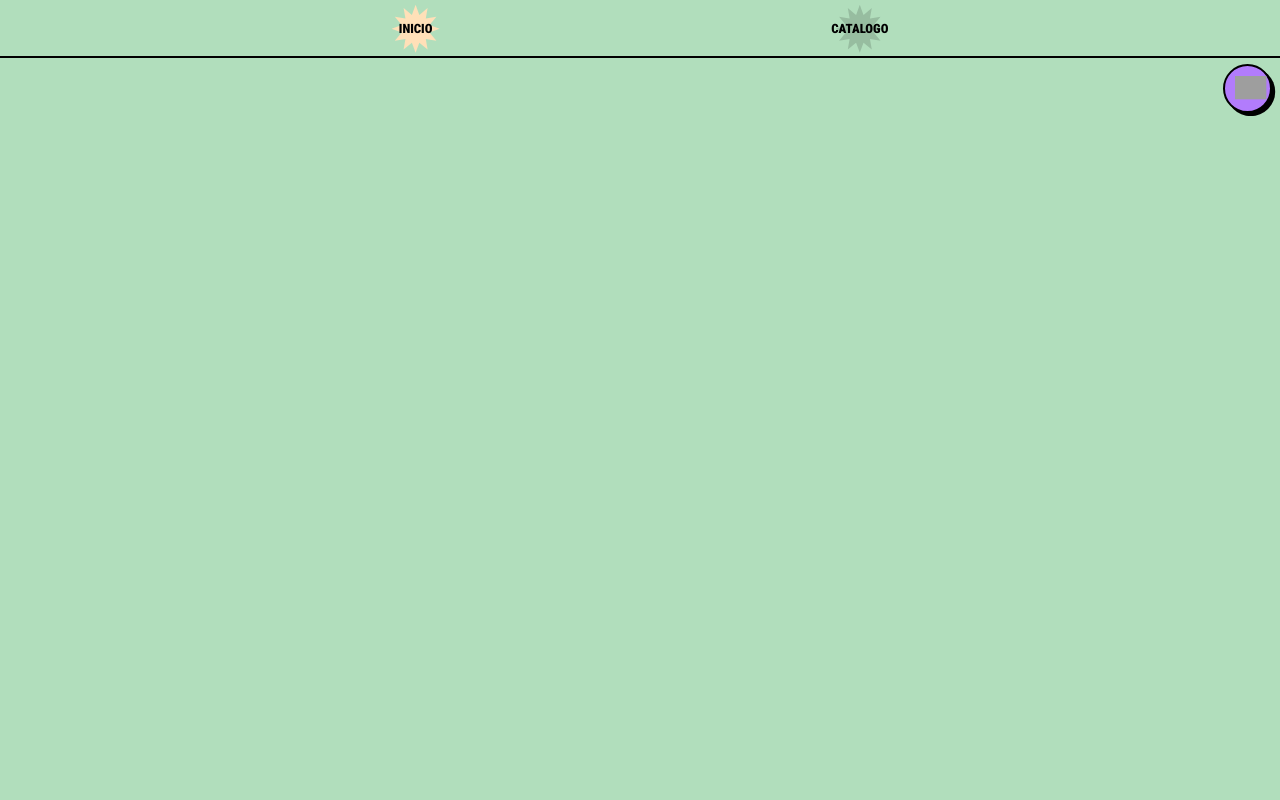
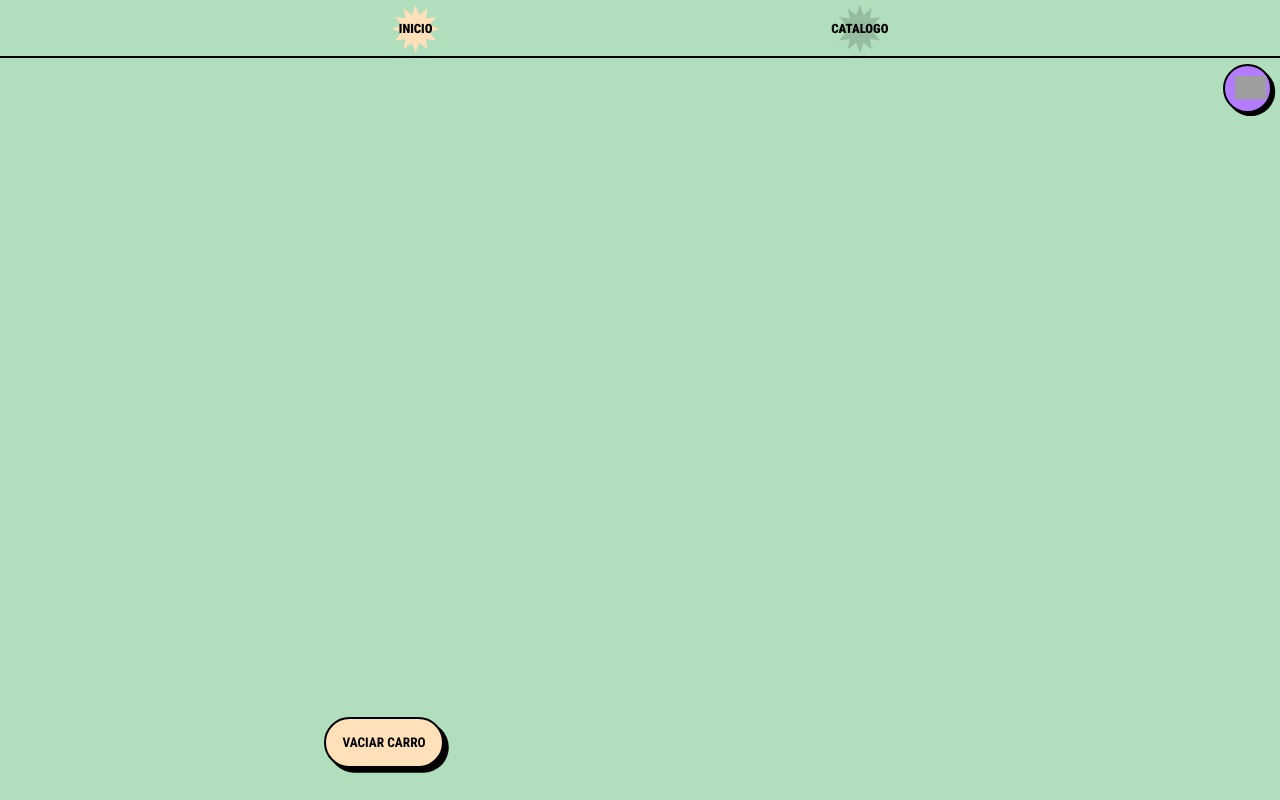
Before and after one commit to juanOllo/ArteYSoluciones_eCommerce_React, a React (Create React App) app: page /carro in a window 1280 px wide. Built offline with nearby package versions, Linux system fonts and the light colour scheme; grey boxes are pictures that could not be loaded.

Commit message:
arranque pagina del carrito

```diff
--- a/src/Navbar.css
+++ b/src/Navbar.css
@@ -45,13 +45,16 @@
     text-decoration: none;
 }
 
+.navbar-btn:hover{
+    scale: 1.2;
+}
+
 .navbar-btn p{
     position: relative;
     top: -2.5rem;
 }
 
 .estrella {
-    background-color: var(--amarillo);
     background-color: rgba(0, 0, 0, 0.15);
     width: 3rem;
     height: 3rem;
--- a/src/pages/CarroDeCompra.css
+++ b/src/pages/CarroDeCompra.css
@@ -6,8 +6,103 @@
 
     width: 100%;
     height: 100svh;
+
+    display: flex;
+    justify-content: center;
 }
 
-#carro-de-compra *{
+/* #carro-de-compra *{
     margin: 0;
+} */
+
+.car-tile{
+    /* background-color: rgba(0, 0, 0, 50%); */
+    padding-top: 3.5rem;
+    width: 40%;
+
+    display: flex;
+    flex-direction: column;
+    /* justify-content: center; */
+    align-items: center;
+    gap: 2rem;
+    overflow: visible;
 }
+
+.list-div {
+    padding-right: 5.5rem;
+    padding-right: 0.5rem;
+    width: 90%;
+    padding-top: 1rem;
+    /* border-bottom: 3px solid black; */
+
+    overflow-y: scroll;
+    scrollbar-width: none;
+    overflow: visible;
+}
+
+.carrito-articulo{
+    background-color: rgba(0, 0, 0, 0.1);
+    background-color: var(--amarillo);
+    height: 5rem;
+    padding: 1rem;
+    border-radius: 0.3rem;
+    border: 2px solid black;
+    box-shadow: 0.3rem 0.3rem black;
+    margin-bottom: 1rem;
+
+    display: flex;
+    justify-content: space-between;
+    align-items: center;
+    gap: 1rem;
+
+    font-family: var(--ffamily01);
+    color: black;
+    text-decoration: none;
+    overflow: visible;
+}
+
+.carrito-articulo:hover{
+    animation: carrito-article-anim 0.1s forwards;
+}
+
+@keyframes carrito-article-anim {
+    100%{
+        box-shadow: 0 0 transparent;
+        transform: translate(0.3rem, 0.3rem);
+        /* background-color: antiquewhite; */
+    }
+}
+
+.carrito-articulo-img{
+    height: 4rem;
+}
+
+/* .carrito-articulo span{} */
+
+/* .carrito-articulo-precio{
+    margin-left: auto;
+} */
+
+.remove-article-btn{
+    width: 1.7rem;
+    height: 1.7rem;
+    border: 2px solid black;
+    border-radius: 50%;
+    background-color:rgb(252, 56, 56);
+
+    margin-bottom: auto;
+}
+
+.remove-article-btn:hover {
+    cursor: pointer;
+    background-color:rgb(238, 103, 103);
+}
+
+.clear-car-btn {
+    margin: auto 0 2rem;
+}
+
+/* .carrito-span{
+    position: relative;
+    right: -7rem;
+} */
--- a/src/pages/CarroDeCompra.jsx
+++ b/src/pages/CarroDeCompra.jsx
@@ -1,5 +1,6 @@
 import React from "react";
 import './CarroDeCompra.css'
+import { Link } from "react-router-dom";
 
 let listaDeArticulos = [
     {
@@ -46,6 +47,8 @@ class CarroDeCompra extends React.Component{
 
         this.loadCartList = this.loadCartList.bind(this);
         this.clearCartList = this.clearCartList.bind(this);
+        this.removeArticle = this.removeArticle.bind(this);
+        this.changeCant = this.changeCant.bind(this);
 
         this.loadCartList();
     }
@@ -70,47 +73,100 @@ class CarroDeCompra extends React.Component{
             for (const d of data) {
                 const articulo = listaDeArticulos.find(a => a.id === d.id);
                 if (articulo) {
-                    finalList.unshift({ ...articulo, precioFinal: d.precio });
+                    finalList.push({ ...articulo, precioFinal: d.precio, cant: d.cant });
                 }
             }
         }
 
-        // console.log("final list: ", finalList);
+        console.log("final list: ", finalList);
 
         this.state = {
             cartList : finalList
         }
     }
 
-    clearCartList(){
+    clearCartList(e){
         localStorage.clear("cart");
+
+        e.target.style.animation = "encargar-btn-ready-click-anim 0.1s ease-in-out";
+        setTimeout(() => {
+            e.target.style.animation = "none";
+        }, 100);
 
         this.setState({
             cartList: []
         })
     }
 
+    removeArticle(e){
+        const indexToRemove = e.target.value;
+
+        // btn.value es el index del articulo a borrar
+        this.state.cartList.splice(indexToRemove, 1);
+        this.setState({
+            cartList : this.state.cartList
+        })
+
+        // tamb borro el articulo en el localStorage
+        const data = localStorage.getItem("cart") ? JSON.parse(localStorage.getItem("cart")) : [];
+        data.splice(indexToRemove, 1);
+        localStorage.setItem("cart", JSON.stringify(data));
+
+    }
+
+    changeCant(e){
+        const indexToEdit = e.target.value;
+
+        switch (e.target.innerText) {
+            case '+':
+                this.state.cartList[indexToEdit].cant++;
+                break;
+
+            case '-':
+                if (this.state.cartList[indexToEdit].cant > 1) {
+                    this.state.cartList[indexToEdit].cant--;
+                }
+                break;
+
+            default:
+                break;
+        }
+
+        this.setState({
+            cartList: this.state.cartList
+        })
+    }
+
     render(){
-        // this.loadCartList();
 
-        // console.log("cartList: ", this.state.cartList);
-
-        const list = this.state.cartList.map(elem => {
+        const list = this.state.cartList.map((elem, index) => {
             return (
-                <li className="carrito-articulo">
-                    <img style={{height: "3rem"}} className="carrito-articulo-img" src={elem.imagen} alt="imagen del producto"/>
-                    <h4 className="carrito-articulo-h4">{elem.nombre}</h4>
-                    <h4 className="carrito-articulo-h4">{elem.precios[elem.precioFinal][0]} ${elem.precios[elem.precioFinal][1]}</h4>
-                </li>
+                <article className="carrito-articulo">
+                    <img className="carrito-articulo-img" src={elem.imagen} alt="imagen del producto"/>
+                    <Link to="/producto" state={{itemId : elem.id}} style={{color: "black"}}>{elem.nombre}</Link>
+                    {/* <span style={{display: "flex", flexDirection: "column",  marginLeft: "auto"}}>
+                        <span className="carrito-span" style={{display: "flex"}}>
+                            <div>x</div>
+                            <div>{elem.cant}</div>
+                        </span>
+                            <button style={{cursor: "pointer", width: "2.5rem", height: "2rem"}} value={index} onClick={this.changeCant}>-</button>
+                            <button style={{cursor: "pointer", width: "2.5rem", height: "2rem"}} value={index} onClick={this.changeCant}>+</button>
+                    </span> */}
+                    <h4 style={{marginLeft: "auto"}} className="carrito-articulo-precio">{elem.precios[elem.precioFinal][0]} <br/>${parseInt(elem.precios[elem.precioFinal][1]) * elem.cant}</h4>
+                    <button value={index} onClick={this.removeArticle} className="remove-article-btn">X</button>
+                </article>
             )
         })
 
         return(
             <div id="carro-de-compra">
-                <ul>
-                    {list}
-                </ul>
-                <button onClick={this.clearCartList}>VACIAR CARRO</button>
+                <div className="car-list-tile car-tile">
+                    <div className="list-div">
+                        {list}
+                    </div>
+                    <button className="clear-car-btn encargar-btn encargar-btn-ready" onClick={this.clearCartList}>VACIAR CARRO</button>
+                </div>
+                <div className="car-info-tile car-tile"></div>
             </div>
         )
     }
--- a/src/pages/Producto.jsx
+++ b/src/pages/Producto.jsx
@@ -106,7 +106,9 @@ class ProductoRender extends React.Component {
 
             const newItemToCart = {
                 id : this.state.item.id,
-                precio : this.state.selectedPrice};
+                precio : this.state.selectedPrice,
+                cant : 1
+            };
 
             const data = localStorage.getItem("cart") ? JSON.parse(localStorage.getItem("cart")) : [];
 
@@ -118,7 +120,7 @@ class ProductoRender extends React.Component {
                 localStorage.setItem("cart", JSON.stringify(data));
 
                 // anim punto rojo en el boton del carrito
-                document.getElementById("navbar-div").childNodes[2].childNodes[0].style.animation = "ponit-car-img-anim 0.3s ease-in-out forwards";
+                document.getElementById("navbar-div").childNodes[2].childNodes[0].style.animation = "ponit-car-img-anim 0.25s ease-in-out forwards";
                 setTimeout(() => {
                     document.getElementById("navbar-div").childNodes[2].childNodes[0].style.backgroundColor = "red";
                     document.getElementById("navbar-div").childNodes[2].childNodes[0].style.animation = "none";
@@ -146,7 +148,6 @@ class ProductoRender extends React.Component {
                     <h1>{this.state.item.nombre}</h1>
                     <p>{this.state.item.descripcion}</p>
                     <h2>Seleccione un precio por tamaño:</h2>
-                    {/* <span className="span-precios">${preciosHTML}</span> */}
                     <div className='span-precios'>
                         {precios}
                     </div>
```
